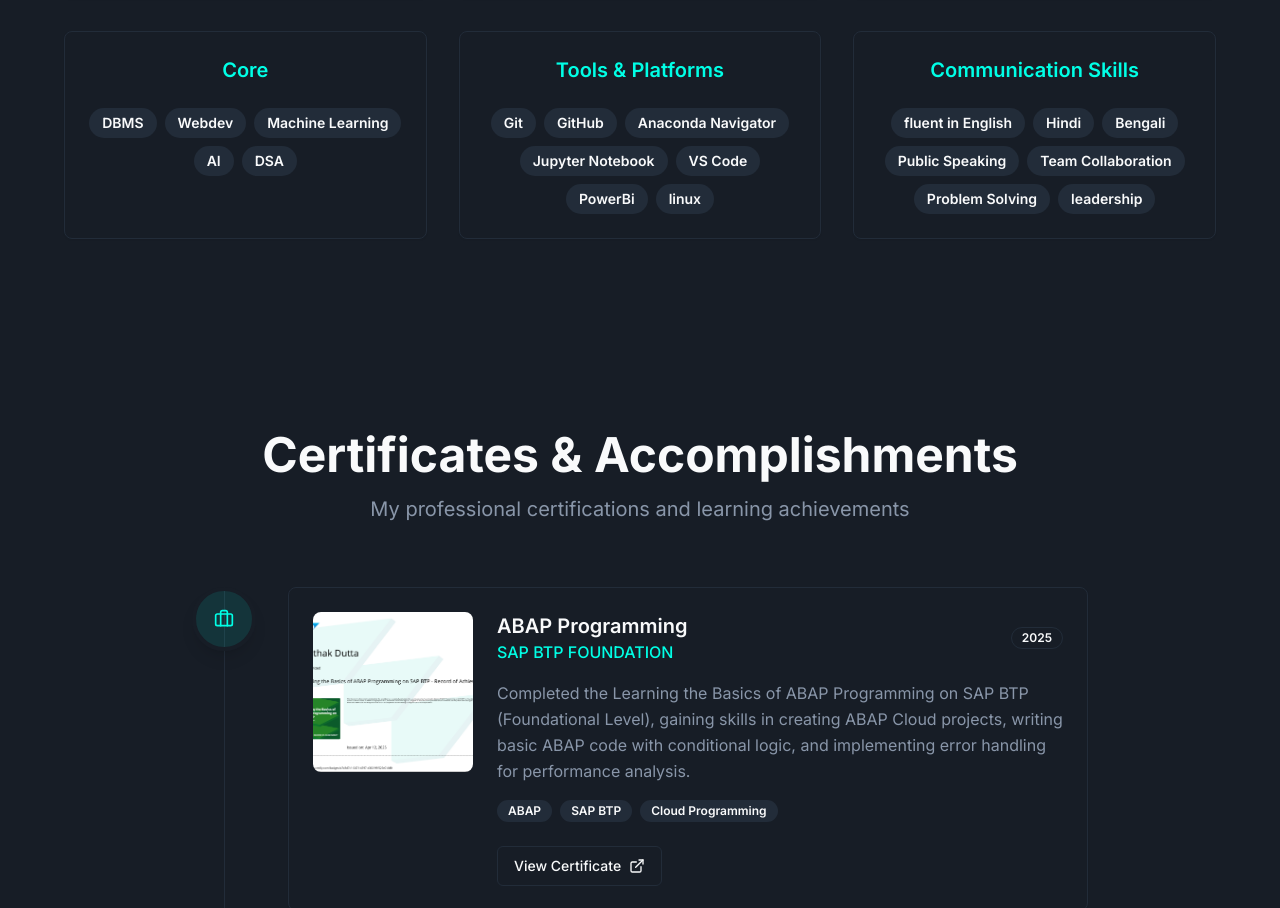
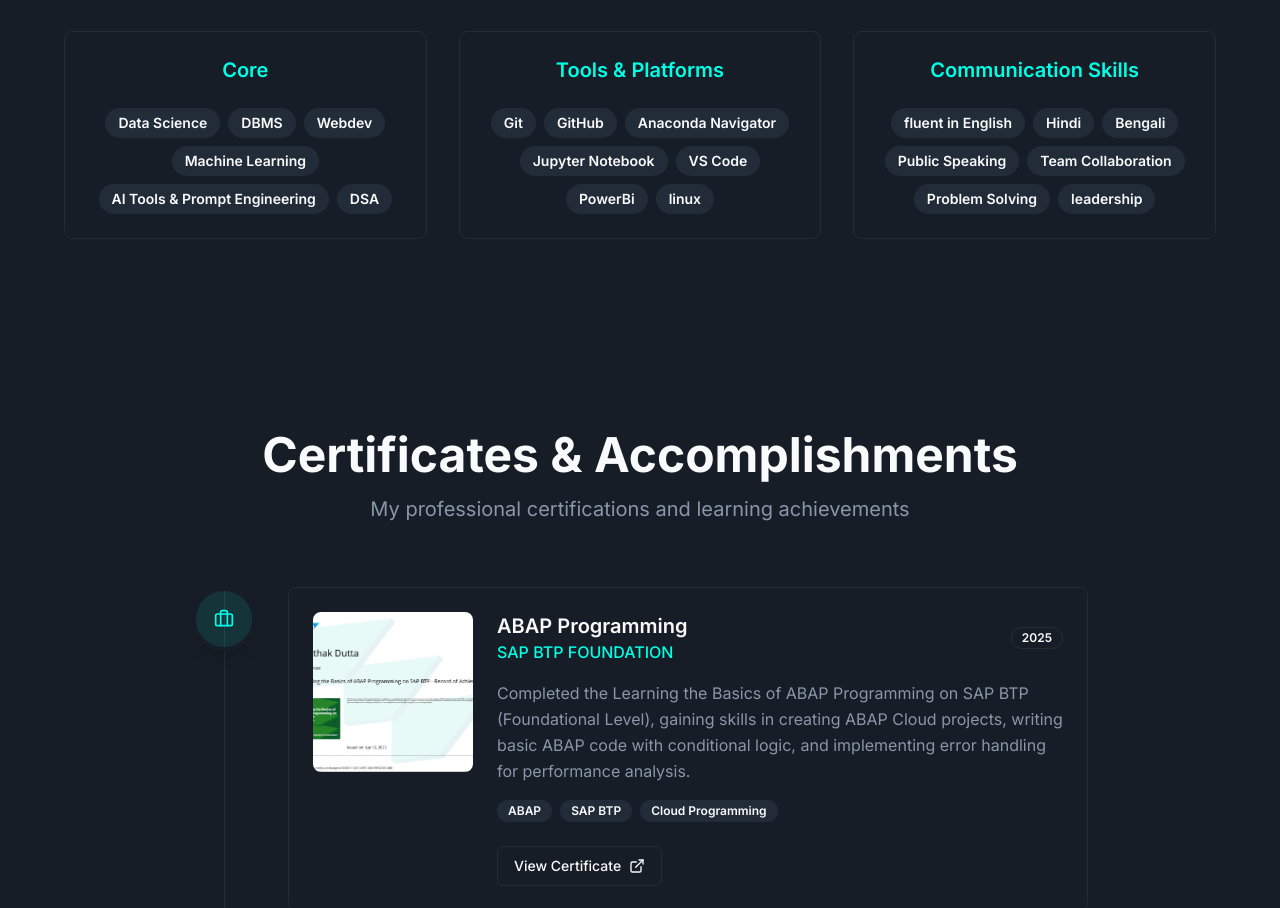
Before and after one commit to JoySarthak/Portfolio, a React (Vite) app: page / in a window 1280 px wide. Shown: the part 2218-3126 px from the top of the page. Built offline with nearby package versions, Linux system fonts and the light colour scheme.

Commit message:
edit_skills

```diff
--- a/src/components/portfolio/Skills.tsx
+++ b/src/components/portfolio/Skills.tsx
@@ -48,10 +48,11 @@ const Skills = () => {
     {
       title: "Core",
       skills: [
+        "Data Science",
         "DBMS",
         "Webdev",
         "Machine Learning",
-        "AI",
+        "AI Tools & Prompt Engineering",
         "DSA",
       ],
     },
```
